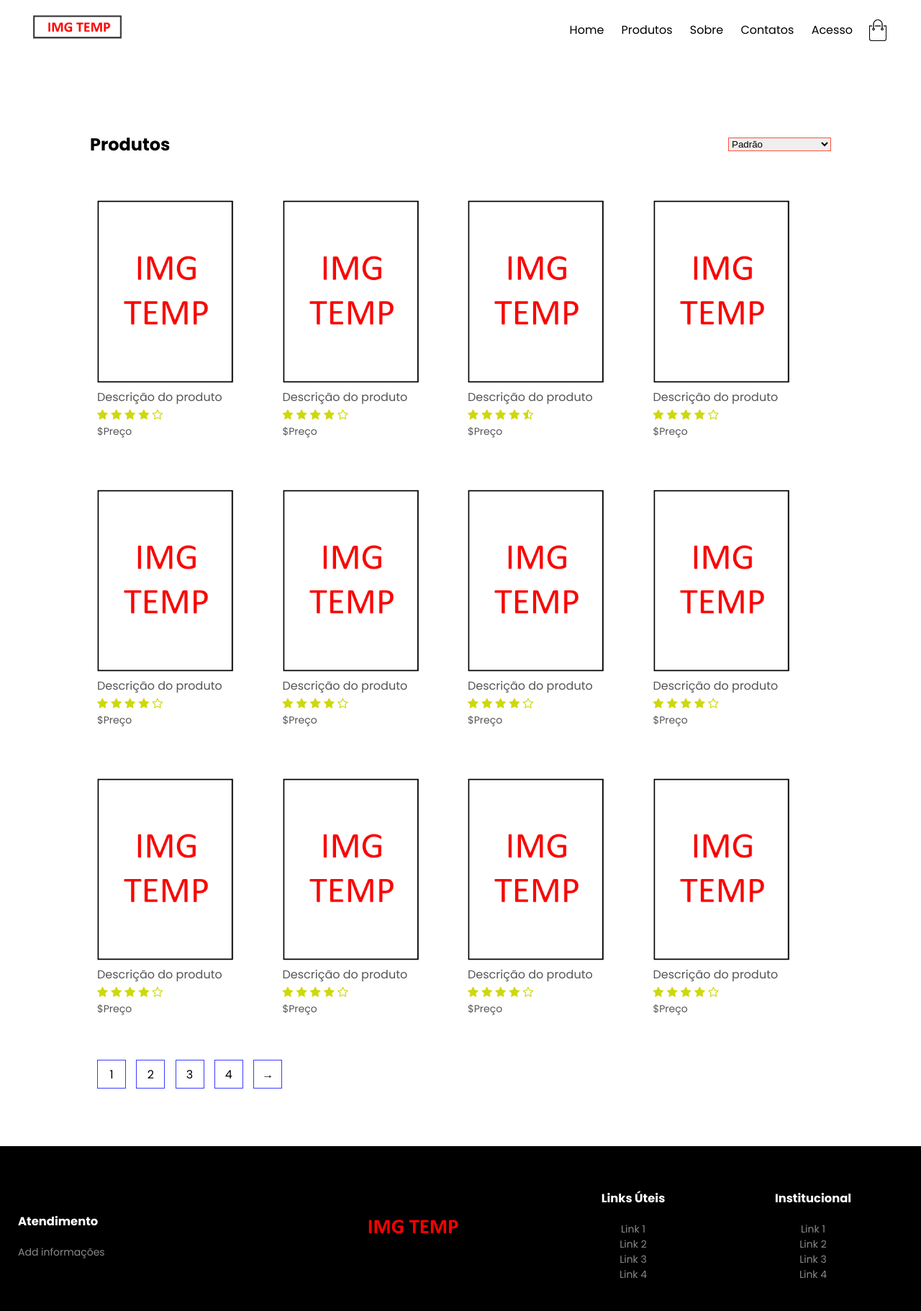
After one commit to LucasRalf14/jall-comercio-eletronico, a PHP site: page /produto.html in a window 1280 px wide. The commit adds this page. Shown: the whole page at 72% size. Run offline with PHP 8.4, Linux system fonts and the light colour scheme.

Commit message:
Pagina de produtos

```diff
--- /dev/null
+++ b/produto.html
@@ -0,0 +1,256 @@
+<!DOCTYPE html>
+<html lang="pt-br">
+
+<head>
+    <meta charset="UTF-8">
+    <meta http-equiv="X-UA-Compatible" content="IE=edge">
+    <meta name="viewport" content="width=device-width, initial-scale=1.0">
+    <title>Produtos</title>
+
+    <link rel="stylesheet" href="style.css">
+    <link rel="stylesheet" href="mediaQuery.css">
+    <link href="https://fonts.googleapis.com/css2?family=Poppins:wght@300;400;500;600;700&display=swap"
+        rel="stylesheet">
+    <link rel="stylesheet" href="https://stackpath.bootstrapcdn.com/font-awesome/4.7.0/css/font-awesome.min.css">
+</head>
+
+<body>
+        <div class="container">
+            <div class="navbar"> <!-- Barra de Navegação e Logo -->
+                <div class="logo">
+                    <img src="images/logo.png" alt="Logo" width="125px">
+                </div>
+                <nav> <!-- Opções de Navegação -->
+                    <ul id="MenuItems">
+                        <li><a href=""></a>Home</li>
+                        <li><a href=""></a>Produtos</li>
+                        <li><a href=""></a>Sobre</li>
+                        <li><a href=""></a>Contatos</li>
+                        <li><a href=""></a>Acesso</li>
+                    </ul>
+                </nav>
+                <img src="images/cart.png" alt="Carrinho de compras" width="30px" height="30px">
+                <img src="images/menu.png" alt="Menu" class="menu-icon" onclick="menutoggle()">
+            </div>
+        </div>
+
+    <div class="destaques-container">
+        <div class="row row-2">
+            <h2>Produtos</h2>
+            <select >
+                <option>Padrão</option>
+                <option>Menor Preço</option>
+                <option>Mais Popularidade</option>
+                <option>Mais votados Rating</option>
+                <option>Mais vendidos</option>
+            </select>
+        </div>
+
+        <div class="row">
+            <div class="col-4">
+                <img src="images/product-1.jpg" alt="Add Descrição">
+                <h4>Descrição do produto</h4>
+                <div class="rating">
+                    <i class="fa fa-star"></i>
+                    <i class="fa fa-star"></i>
+                    <i class="fa fa-star"></i>
+                    <i class="fa fa-star"></i>
+                    <i class="fa fa-star-o"></i>
+                </div>
+                <p>$Preço</p>
+            </div>
+
+            <div class="col-4">
+                <img src="images/product-1.jpg" alt="Add Descrição">
+                <h4>Descrição do produto</h4>
+                <div class="rating">
+                    <i class="fa fa-star"></i>
+                    <i class="fa fa-star"></i>
+                    <i class="fa fa-star"></i>
+                    <i class="fa fa-star"></i>
+                    <i class="fa fa-star-o"></i>
+                </div>
+                <p>$Preço</p>
+            </div>
+
+            <div class="col-4">
+                <img src="images/product-1.jpg" alt="Add Descrição">
+                <h4>Descrição do produto</h4>
+                <div class="rating">
+                    <i class="fa fa-star"></i>
+                    <i class="fa fa-star"></i>
+                    <i class="fa fa-star"></i>
+                    <i class="fa fa-star"></i>
+                    <i class="fa fa-star-half-o"></i>
+                </div>
+                <p>$Preço</p>
+            </div>
+
+            <div class="col-4">
+                <img src="images/product-1.jpg" alt="Add Descrição">
+                <h4>Descrição do produto</h4>
+                <div class="rating">
+                    <i class="fa fa-star"></i>
+                    <i class="fa fa-star"></i>
+                    <i class="fa fa-star"></i>
+                    <i class="fa fa-star"></i>
+                    <i class="fa fa-star-o"></i>
+                </div>
+                <p>$Preço</p>
+            </div>
+
+            <div class="col-4">
+                <img src="images/product-1.jpg" alt="Add Descrição">
+                <h4>Descrição do produto</h4>
+                <div class="rating">
+                    <i class="fa fa-star"></i>
+                    <i class="fa fa-star"></i>
+                    <i class="fa fa-star"></i>
+                    <i class="fa fa-star"></i>
+                    <i class="fa fa-star-o"></i>
+                </div>
+                <p>$Preço</p>
+            </div>
+
+            <div class="col-4">
+                <img src="images/product-1.jpg" alt="Add Descrição">
+                <h4>Descrição do produto</h4>
+                <div class="rating">
+                    <i class="fa fa-star"></i>
+                    <i class="fa fa-star"></i>
+                    <i class="fa fa-star"></i>
+                    <i class="fa fa-star"></i>
+                    <i class="fa fa-star-o"></i>
+                </div>
+                <p>$Preço</p>
+            </div>
+
+            <div class="col-4">
+                <img src="images/product-1.jpg" alt="Add Descrição">
+                <h4>Descrição do produto</h4>
+                <div class="rating">
+                    <i class="fa fa-star"></i>
+                    <i class="fa fa-star"></i>
+                    <i class="fa fa-star"></i>
+                    <i class="fa fa-star"></i>
+                    <i class="fa fa-star-o"></i>
+                </div>
+                <p>$Preço</p>
+            </div>
+
+            <div class="col-4">
+                <img src="images/product-1.jpg" alt="Add Descrição">
+                <h4>Descrição do produto</h4>
+                <div class="rating">
+                    <i class="fa fa-star"></i>
+                    <i class="fa fa-star"></i>
+                    <i class="fa fa-star"></i>
+                    <i class="fa fa-star"></i>
+                    <i class="fa fa-star-o"></i>
+                </div>
+                <p>$Preço</p>
+            </div>
+
+            <div class="col-4">
+                <img src="images/product-1.jpg" alt="Add Descrição">
+                <h4>Descrição do produto</h4>
+                <div class="rating">
+                    <i class="fa fa-star"></i>
+                    <i class="fa fa-star"></i>
+                    <i class="fa fa-star"></i>
+                    <i class="fa fa-star"></i>
+                    <i class="fa fa-star-o"></i>
+                </div>
+                <p>$Preço</p>
+            </div>
+
+            <div class="col-4">
+                <img src="images/product-1.jpg" alt="Add Descrição">
+                <h4>Descrição do produto</h4>
+                <div class="rating">
+                    <i class="fa fa-star"></i>
+                    <i class="fa fa-star"></i>
+                    <i class="fa fa-star"></i>
+                    <i class="fa fa-star"></i>
+                    <i class="fa fa-star-o"></i>
+                </div>
+                <p>$Preço</p>
+            </div>
+
+            <div class="col-4">
+                <img src="images/product-1.jpg" alt="Add Descrição">
+                <h4>Descrição do produto</h4>
+                <div class="rating">
+                    <i class="fa fa-star"></i>
+                    <i class="fa fa-star"></i>
+                    <i class="fa fa-star"></i>
+                    <i class="fa fa-star"></i>
+                    <i class="fa fa-star-o"></i>
+                </div>
+                <p>$Preço</p>
+            </div>
+
+            <div class="col-4">
+                <img src="images/product-1.jpg" alt="Add Descrição">
+                <h4>Descrição do produto</h4>
+                <div class="rating">
+                    <i class="fa fa-star"></i>
+                    <i class="fa fa-star"></i>
+                    <i class="fa fa-star"></i>
+                    <i class="fa fa-star"></i>
+                    <i class="fa fa-star-o"></i>
+                </div>
+                <p>$Preço</p>
+            </div>
+        </div>
+
+        <div class="page-btn">
+            <span>1</span>
+            <span>2</span>
+            <span>3</span>
+            <span>4</span>
+            <span>&#8594;</span>
+        </div>
+    </div>
+
+<!----- Rodapé ----->
+<div class="rodape">
+    <div class="container">
+        <div class="row">
+            <div class="rodape-col-1">
+                <h3>Atendimento</h3>
+                <p>Add informações</p>
+            </div>
+
+            <div class="rodape-col-2">
+                <img src="images/logo-white.png" alt="Logo da JALL">
+            </div>
+
+            <div class="rodape-col-3">
+                <h3>Links Úteis</h3>
+                <ul>
+                    <li>Link 1</li>
+                    <li>Link 2</li>
+                    <li>Link 3</li>
+                    <li>Link 4</li>
+                </ul>
+            </div>
+
+            <div class="rodape-col-4">
+                <h3>Institucional</h3>
+                <ul>
+                    <li>Link 1</li>
+                    <li>Link 2</li>
+                    <li>Link 3</li>
+                    <li>Link 4</li>
+                </ul>
+            </div>
+        </div>
+    </div>
+</div>
+
+<script src="script.js"></script>
+
+</body>
+
+</html>
--- a/style.css
+++ b/style.css
@@ -255,3 +255,37 @@ ul {
     margin-left: 20px;
     display: none;
 }
+
+/* CSS para Produtos */
+.row-2 {
+    justify-content: space-between;
+    margin: 100px auto 50px;
+}
+
+select {
+    border: 1px solid #ff523b;
+}
+
+select:focus {
+    outline: none;
+}
+
+.page-btn {
+    margin: 0 auto 80px;
+}
+
+.page-btn span {
+    display: inline-block;
+    border: 1px solid #3b3bff;
+    margin-left: 10px;
+    width: 40px;
+    height: 40px;
+    text-align: center;
+    line-height: 40px;
+    cursor: pointer;
+}
+
+.page-btn span:hover {
+    background: #3b3bff;
+    color: #fff;
+}
```
